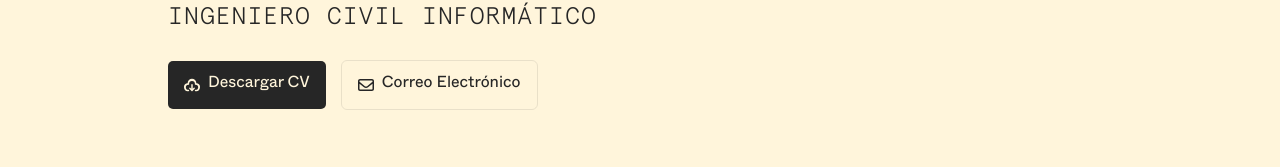
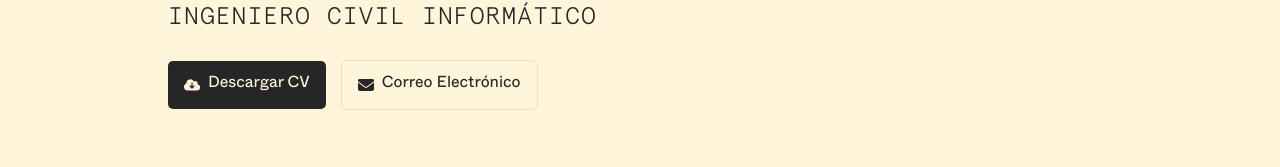
Before and after one commit to devfranciscogonzalez/portfolio, a React (Vite) app: page / in a window 1280 px wide. Shown: the part 426-593 px from the top of the page. Built offline with nearby package versions, Linux system fonts and the light colour scheme.

Commit message:
change icon home

```diff
--- a/src/assets/icons/button/DownloadSvg.jsx
+++ b/src/assets/icons/button/DownloadSvg.jsx
@@ -1,17 +1,9 @@
-import { theme } from "../../../theme/theme";
 import { Svg } from "../icon.styles";
 
 const DownloadSvg = () => {
   return (
-    <Svg
-      fill="none"
-      xmlns="http://www.w3.org/2000/svg"
-      viewBox="0.98 3 22.05 17.02"
-    >
-      <path
-        fill={theme.colors.secondary}
-        d="M8 10a4 4 0 1 1 8 0v1h1a3.5 3.5 0 1 1 0 7h-.1a1 1 0 1 0 0 2h.1a5.5 5.5 0 0 0 1-11A6 6 0 0 0 6 9a5.5 5.5 0 0 0 1 11h.1a1 1 0 1 0 0-2H7a3.5 3.5 0 1 1 0-7h1v-1Zm5 1a1 1 0 1 0-2 0v5.6l-1.3-1.3a1 1 0 0 0-1.4 1.4l3 3c.4.4 1 .4 1.4 0l3-3a1 1 0 0 0-1.4-1.4L13 16.6V11Z"
-      ></path>
+    <Svg xmlns="http://www.w3.org/2000/svg" viewBox="0 0 640 512">
+      <path d="M144 480a144 144 0 0 1-48-280v-8a160 160 0 0 1 299-80 96 96 0 0 1 143 114 128 128 0 0 1-26 254H144zm79-167 80 80c9 9 25 9 34 0l80-80c9-9 9-25 0-34s-25-9-34 0l-39 39V184a24 24 0 1 0-48 0v134l-39-39c-9-9-25-9-34 0s-9 25 0 34z" />
     </Svg>
   );
 };
--- a/src/assets/icons/button/EmailSvg.jsx
+++ b/src/assets/icons/button/EmailSvg.jsx
@@ -1,13 +1,9 @@
-import { theme } from "../../../theme/theme";
 import { Svg } from "../icon.styles";
 
 const EmailSvg = () => {
   return (
-    <Svg xmlns="http://www.w3.org/2000/svg" viewBox="0 64 512 384">
-      <path
-        fill={theme.colors.primary}
-        d="M64 112c-9 0-16 7-16 16v22l173 142c20 17 50 17 71 0l172-142v-22c0-9-7-16-16-16H64zM48 212v172c0 9 7 16 16 16h384c9 0 16-7 16-16V212L322 329c-38 31-94 31-132 0L48 212zM0 128c0-35 29-64 64-64h384c35 0 64 29 64 64v256c0 35-29 64-64 64H64c-35 0-64-29-64-64V128z"
-      />
+    <Svg xmlns="http://www.w3.org/2000/svg" viewBox="0 0 512 512">
+      <path d="M48 64a48 48 0 0 0-29 86l218 164c11 8 27 8 38 0l218-164a48 48 0 0 0-29-86H48zM0 176v208c0 35 29 64 64 64h384c35 0 64-29 64-64V176L294 339a64 64 0 0 1-76 0L0 176z" />
     </Svg>
   );
 };
--- a/src/components/Button/Button.styles.js
+++ b/src/components/Button/Button.styles.js
@@ -31,6 +31,10 @@ const PrimaryButton = styled(AnchorButton)`
   &:hover {
     background-color: ${({ theme }) => theme.colors.hover.primary};
   }
+
+  & svg {
+    fill: ${({ theme }) => theme.colors.text.secondary};
+  }
 `;
 
 const SecondaryButton = styled(AnchorButton)`
@@ -40,6 +44,10 @@ const SecondaryButton = styled(AnchorButton)`
 
   &:hover {
     background-color: ${({ theme }) => theme.colors.hover.secondary};
+  }
+
+  & svg {
+    fill: ${({ theme }) => theme.colors.primary};
   }
 `;
 
```
